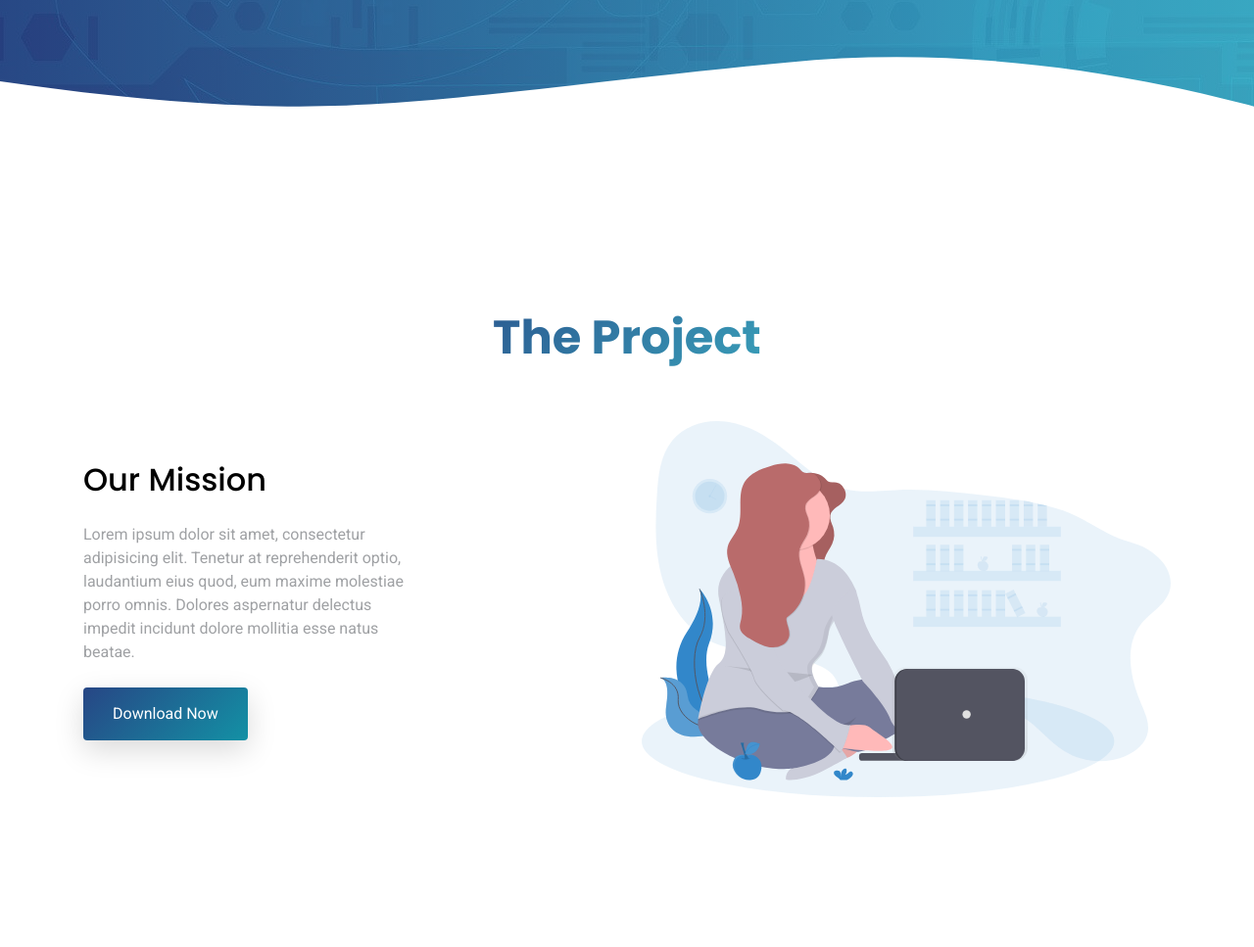
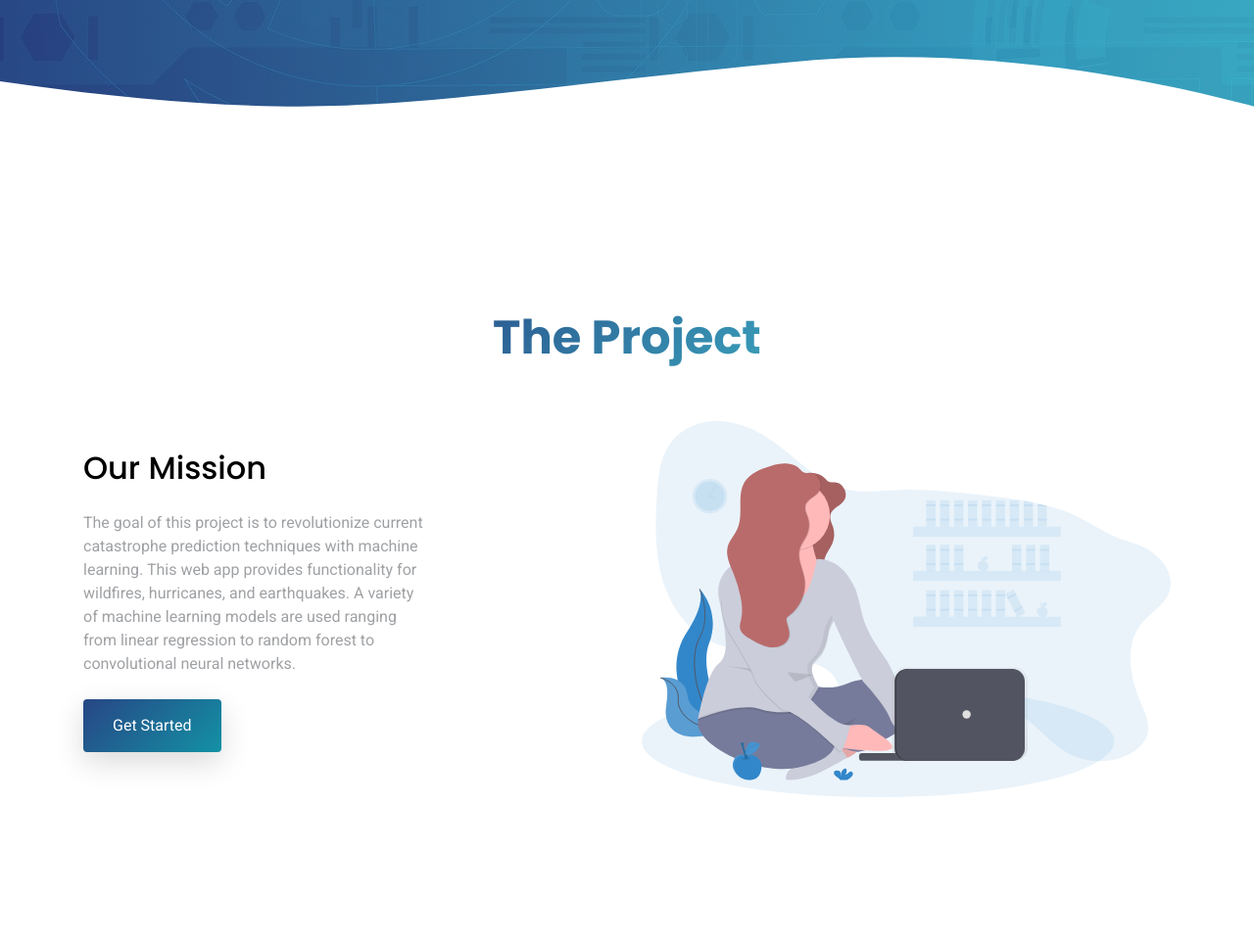
Before and after one commit to TeamDeltaHacks/DisastersAI, a Flask app: page / in a window 1280 px wide. Shown: the part 676-1643 px from the top of the page at 98% size. Run offline with Flask 2, Linux system fonts and the light colour scheme; some libraries are stand-ins or nearby versions.

Commit message:
Update index.html

```diff
--- a/templates/index.html
+++ b/templates/index.html
@@ -129,10 +129,8 @@
         <div class="row align-items-center">
           <div class="col-md-4 mr-auto">
             <h2 class="mb-4">Our Mission</h2>
-            <p class="mb-4">Lorem ipsum dolor sit amet, consectetur adipisicing elit. Tenetur at reprehenderit optio,
-              laudantium eius quod, eum maxime molestiae porro omnis. Dolores aspernatur delectus impedit incidunt
-              dolore mollitia esse natus beatae.</p>
-            <p><a href="#" class="btn btn-primary">Download Now</a></p>
+            <p class="mb-4">The goal of this project is to revolutionize current catastrophe prediction techniques with machine learning. This web app provides functionality for wildfires, hurricanes, and earthquakes. A variety of machine learning models are used ranging from linear regression to random forest to convolutional neural networks. </p>
+            <p><a href="#" class="btn btn-primary">Get Started</a></p>
           </div>
           <div class="col-md-6" data-aos="fade-left">
             <img src="assets/img/undraw_svg_2.svg" alt="Image" class="img-fluid">
```
